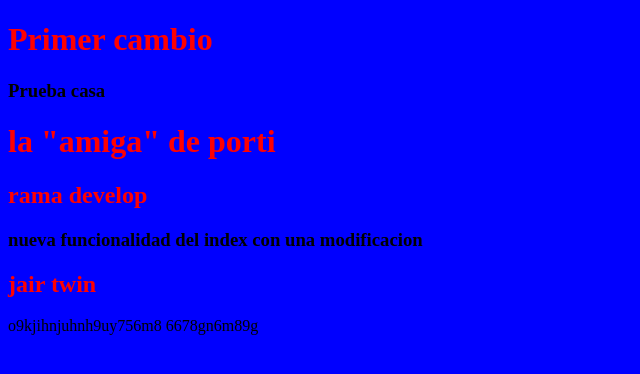
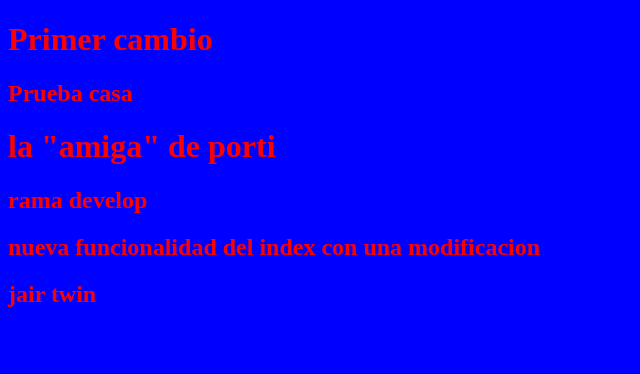
Before and after one commit to yeray-portilla/repositorioEjercicio, a plain HTML site: page index.html in a window 1280 px wide. Shown: the whole page, without its empty margins (0-640 px from the left). Drawn offline with Linux system fonts and the light colour scheme.

Commit message:
correccion

```diff
--- a/index.html
+++ b/index.html
@@ -9,13 +9,13 @@
 <body>
     <h1>Primer cambio</h1>
 
-    <h3>Prueba casa</h3>
+    <h2>Prueba casa</h2>
 
     <h1>la "amiga" de porti</h1>
 
     <h2>rama develop</h2>
-    <h3>nueva funcionalidad del index con una modificacion</h3>
+    <h2>nueva funcionalidad del index con una modificacion</h2>
 
     <h2>jair twin</h2>
-</body>o9kjihnjuhnh9uy756m8 6678gn6m89g
+</body>
 </html>
```
